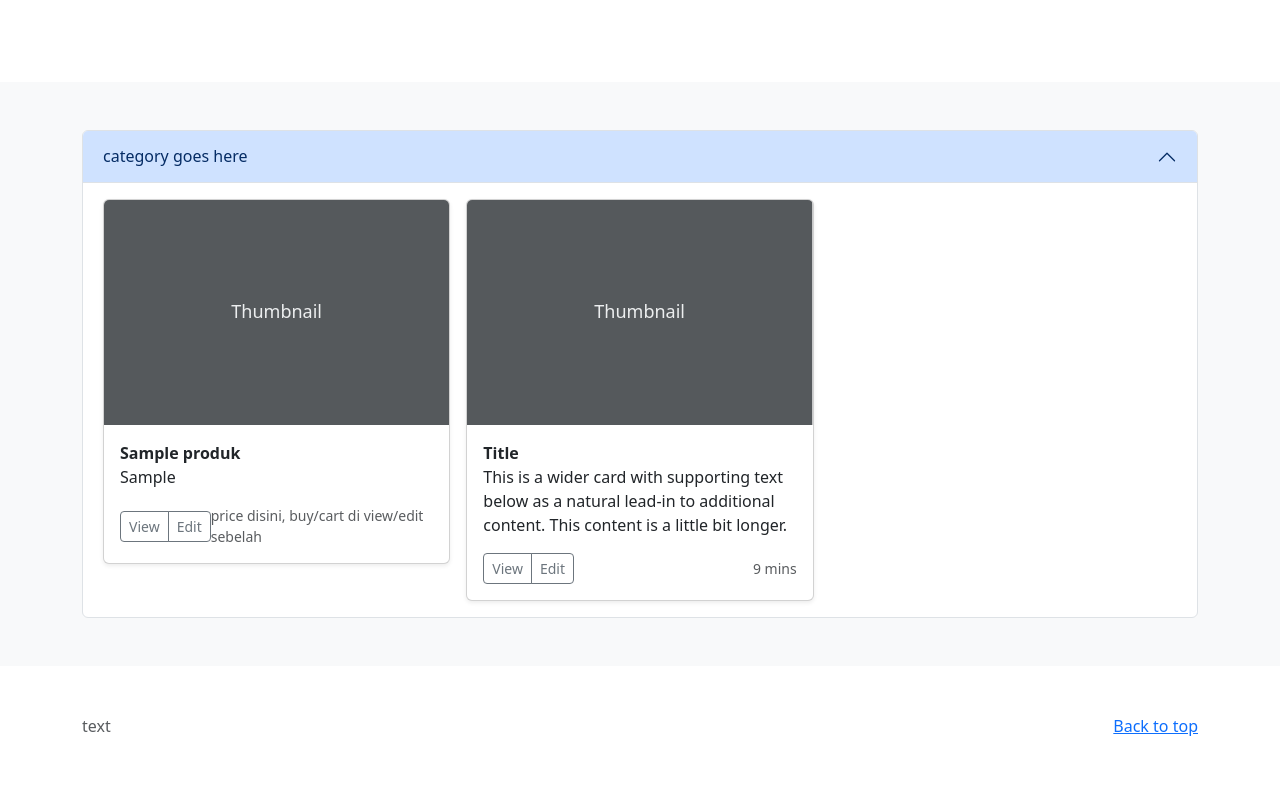
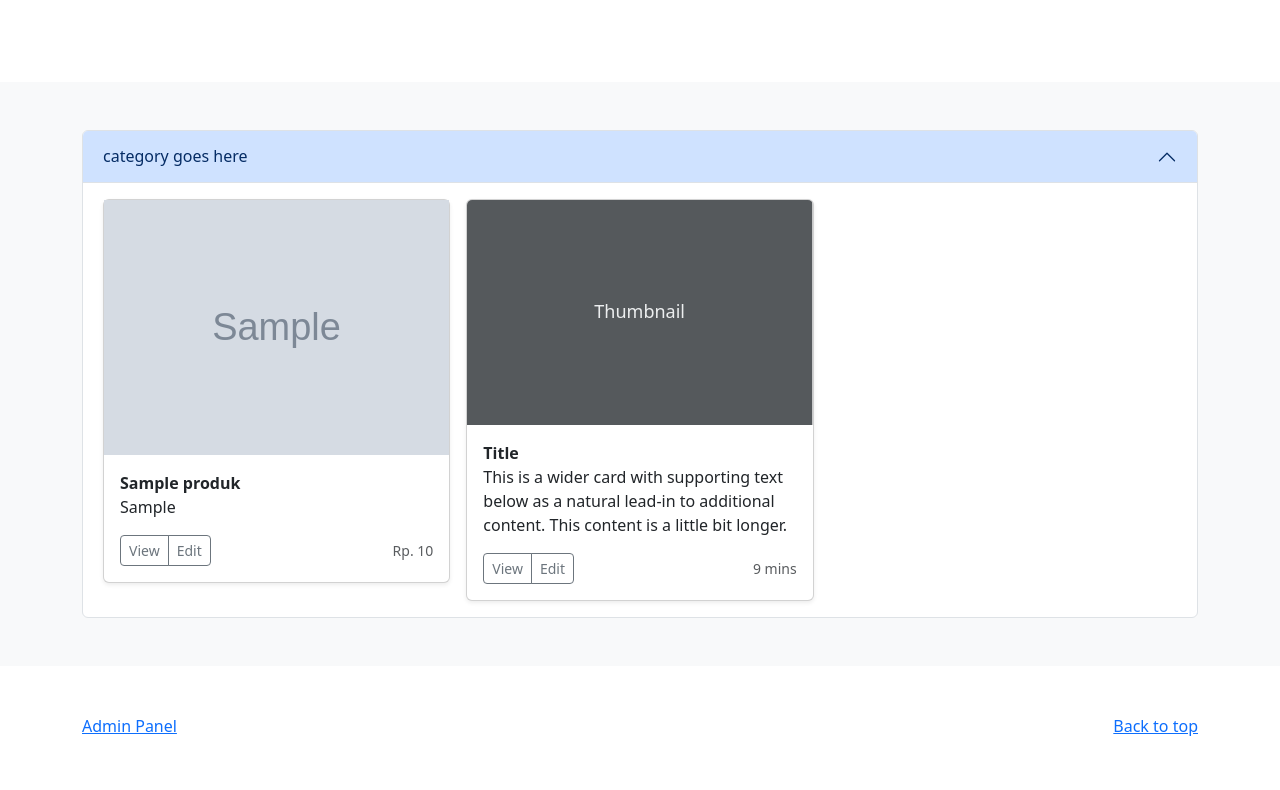
Before and after one commit to erdnaaa/finprojekt, a PHP site: page / in a window 1280 px wide. Shown: the part 328-1118 px from the top of the page. Run offline with PHP 8.4, Linux system fonts and the light colour scheme; tables that the repository leaves empty or names only in its code hold one stand-in row (values such as "Sample post"); grey boxes marked "Sample" are stand-in pictures.

Commit message:
price & image

```diff
--- a/index.php
+++ b/index.php
@@ -74,6 +74,10 @@ include 'connect.php';
             .bd-mode-toggle {
             z-index: 1500;
             }
+            img{
+            height: 255px;
+            object-fit: fill;
+            }
         </style>
     </head>
     <body>
@@ -84,6 +88,8 @@ include 'connect.php';
                     <strong>Restaurant</strong>
                     </a>
                     <button class="navbar-toggler collapsed" type="button" data-bs-toggle="collapse" data-bs-target="#navbarHeader" aria-controls="navbarHeader" aria-expanded="false" aria-label="Toggle navigation">
+                        <!-- shopping cart goes here -->
+                        <!-- order history left of shopping cart -->
                         <span class="navbar-toggler-icon"></span>
                     </button>
                 </div>
@@ -124,13 +130,7 @@ include 'connect.php';
                                             		?>
                                         <div class="col">
                                             <div class="card shadow-sm">
-                                                <svg class="bd-placeholder-img card-img-top" width="100%" height="225" xmlns="http://www.w3.org/2000/svg" role="img" aria-label="Placeholder: Thumbnail" preserveAspectRatio="xMidYMid slice" focusable="false">
-                                                <?php '<script type="text/javascript">alert("' . $row["nama_produk"] . '")</script>';?>
-                                                    <!-- <title>
-                                                        /*<?php echo $row["nama_produk"];?>*/
-                                                    </title> -->
-                                                    <rect width="100%" height="100%" fill="#55595c"></rect>
-                                                    <text x="50%" y="50%" fill="#eceeef" dy=".3em">Thumbnail</text>
+                                                <img src="./gambar/<?php echo $row["gambar_produk"] ?>"/>
                                                 </svg>
                                                 <div class="card-body">
                                                     <strong><?php echo $row["nama_produk"];?></strong>
@@ -140,7 +140,8 @@ include 'connect.php';
                                                             <button type="button" class="btn btn-sm btn-outline-secondary">View</button>
                                                             <button type="button" class="btn btn-sm btn-outline-secondary">Edit</button>
                                                         </div>
-                                                        <small class="text-body-secondary"> price disini, buy/cart di view/edit sebelah</small>
+                                                        <!-- price disini, buy/cart di view/edit sebelah -->
+                                                        <small class="text-body-secondary">Rp. <?php echo $row["harga"];?></small>
                                                     </div>
                                                 </div>
                                             </div>
@@ -182,7 +183,7 @@ include 'connect.php';
                 <p class="float-end mb-1">
                     <a href="#">Back to top</a>
                 </p>
-                <p class="mb-1">text</p>
+                <p class="mb-1"><a href="admin.php">Admin Panel</a></p>
             </div>
         </footer>
         <script src="https://cdn.jsdelivr.net/npm/bootstrap@5.3.1/dist/js/bootstrap.bundle.min.js" integrity="sha384-HwwvtgBNo3bZJJLYd8oVXjrBZt8cqVSpeBNS5n7C8IVInixGAoxmnlMuBnhbgrkm" crossorigin="anonymous"></script>
```
Lines whose indentation alone changed are shown as unchanged.
